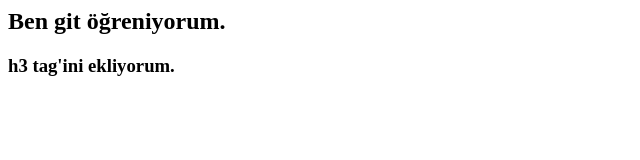
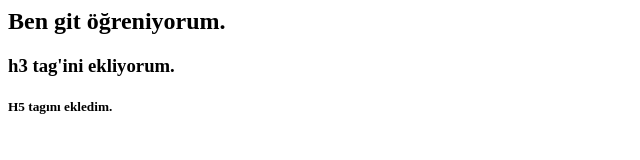
Before and after one commit to aysenurck/git-deneme, a plain HTML site: page index.html in a window 1280 px wide. Shown: the full height of the page, 0-640 px from the left. Drawn offline with Linux system fonts and the light colour scheme.

Commit message:
H5 ekledim

```diff
--- a/index.html
+++ b/index.html
@@ -2,5 +2,6 @@
 <body>
 <h2>Ben git öğreniyorum.</h2>
 <h3>h3 tag'ini ekliyorum.</h3>
+<h5>H5 tagını ekledim.</h5>
 </body>
 </html>
```
